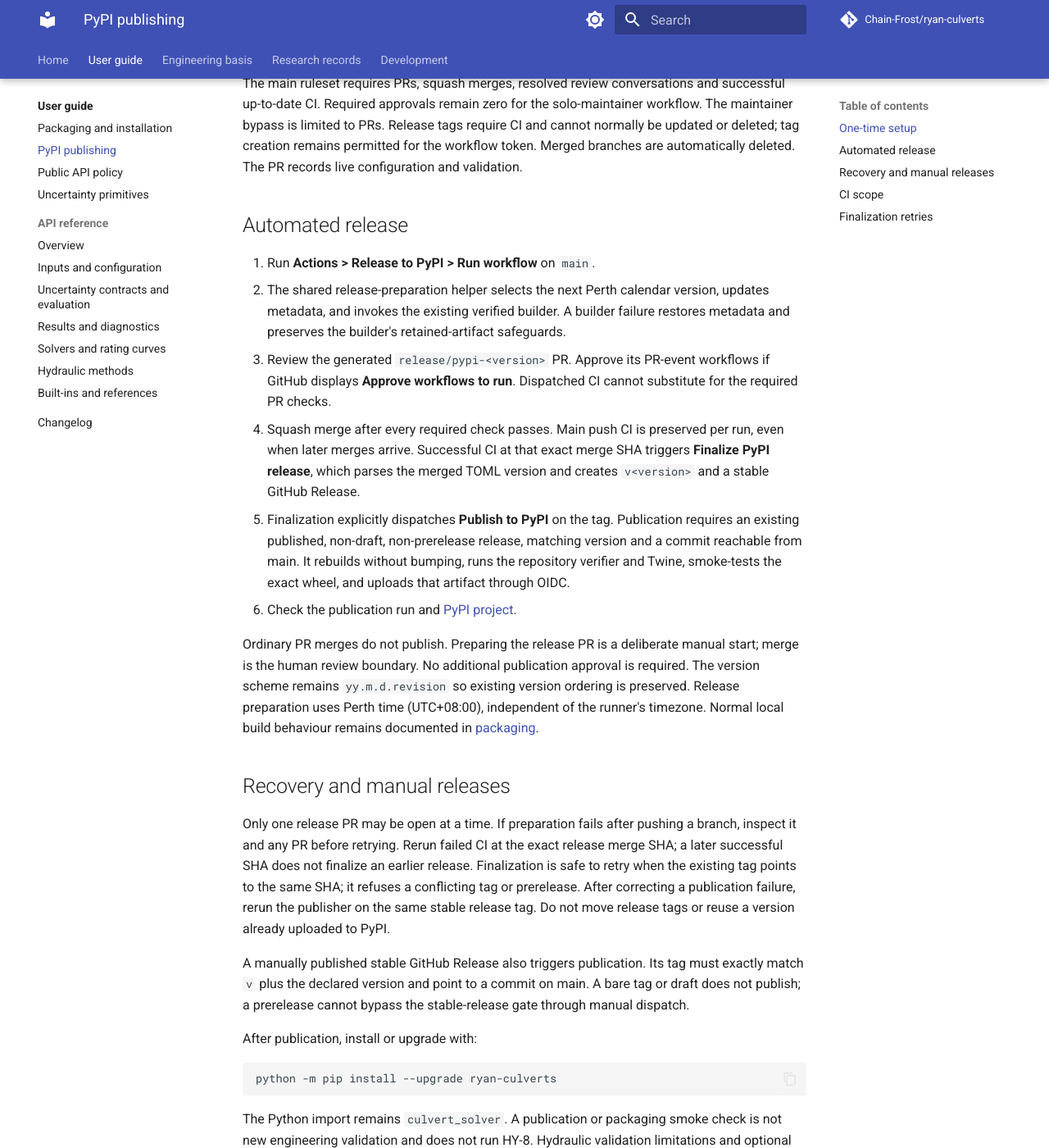
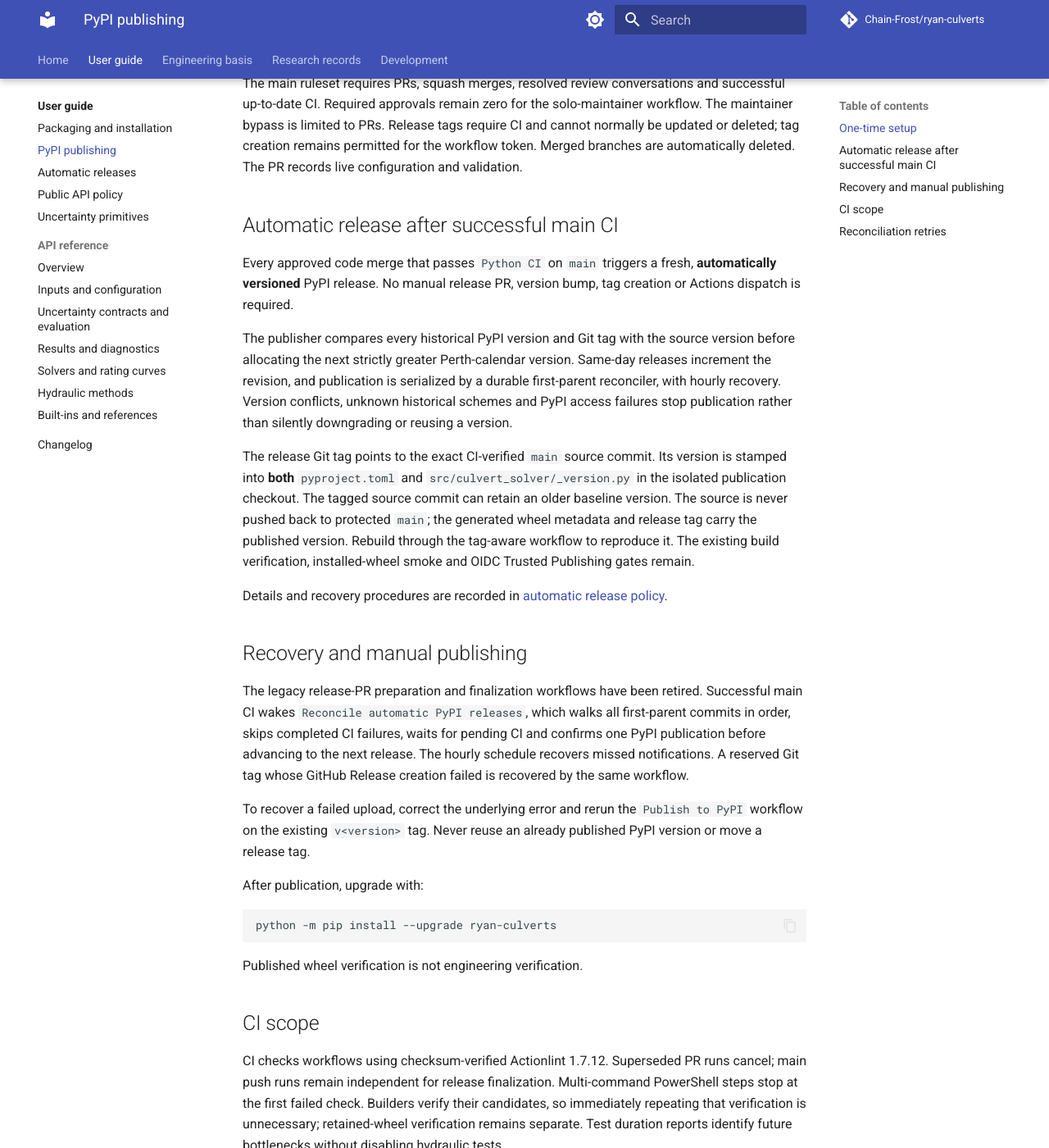
Before and after one commit to Chain-Frost/ryan-culverts, an MkDocs documentation site: the page built from docs/pypi_publishing.md, in a window 1280 px wide and 1400 px high, scrolled down 681 px. Shown: the whole window at 82% size. Built offline with MkDocs 1.6.1 and Material for MkDocs 9.7.7, drawn with Linux system fonts in a browser that asks for light colours; comment, search, counter and statistics services are not loaded; some of the changed text lies outside the part shown.

Commit message:
[ci] Publish each successful main merge with monotonic PyPI versions (#34)
* feat(ci): allocate monotonic PyPI versions and stamp release checkouts

* test(ci): cover release version ordering and stamp safety

* ci: automatically publish each successful main revision with monotonic calendar versions

* fix(ci): verify release tag maps exactly to tested main revision

* docs(ci): describe automated main publishing, provenance and failure gates

* fix(ci): close GitHub Actions expressions in release workflow

* style(ci): comply with exception-message lint rules

* fix(ci): validate queued publication workflow and Python lint

* fix(ci): validate queued publication workflow and Python lint

* style(ci): conform to Ruff formatter

* style(ci): conform to Ruff formatter

* test(ci): explicitly match release validation errors

* style(ci): document release CLI entry point

* fix(ci): narrow optional source match for strict Pyright

* docs(ci): register automatic release guide in strict MkDocs navigation

* docs(ci): describe direct automatic publication instead of legacy manual release PRs

* chore: ignore generated dist distribution artifacts

* ci: build from sources before verifying freshly generated wheel

* chore: untrack generated distribution wheel (preserve Git history)

* fix(ci): use tag-scoped OIDC publisher with idempotent version guard

* ci: reconcile every successful main commit in durable ancestry-ordered PyPI releases

* fix(ci): close workflow expressions for actionlint

* fix(ci): close workflow expressions for actionlint

* ci: retire legacy release PR creation and finalizer to prevent dual publishing

* ci: retire legacy release PR creation and finalizer to prevent dual publishing

* fix(ci): parse full TOML project section, recover tag-only releases and skip failed CI safely

* fix(ci): validate tagged source against complete TOML project table

* docs(ci): replace obsolete release-PR guidance with durable tag-scoped publishing

* docs(ci): document durable first-parent recovery and retired legacy finalizer

````diff
--- /dev/null
+++ b/docs/AUTO_PYPI_RELEASES.md
@@ -0,0 +1,59 @@
+# Automatic PyPI releases from successful main CI
+
+The GitHub Actions workflow `.github/workflows/auto-publish.yml`
+reconciles GitHub's durable `main` commit history after successful
+`Python CI` push runs and hourly. No release PR or manual workflow
+dispatch is required. `pypi-publish.yml` builds and publishes **on
+a release-tag ref**, which is permitted by the `pypi` environment.
+
+## Processing and provenance
+
+1. Check out release tooling from a main commit verified by successful
+   Python CI, never a newer unverified commit.
+2. Enumerate first-parent main commits since the last tagged release.
+   GitHub concurrency may replace a pending workflow run, so the
+   reconciler scans the entire backlog every time. The hourly schedule
+   recovers missed events. A CI run still in progress blocks later
+   releases. Completed unsuccessful CI runs are skipped.
+3. Process eligible source commits in ancestry order, preserving version
+   and source ordering even if newer CI finishes first.
+4. Select a Perth-calendar version strictly newer than the source
+   version, every existing PyPI version and reserved Git tags.
+5. Atomically reserve a lightweight tag on the exact verified source SHA.
+   When a tag is already present for that SHA, reuse it. If a reserved
+   tag lacks a GitHub Release, create that Release on retry.
+6. Dispatch `pypi-publish.yml` on that `v<version>` tag. The tag
+   identifies the verified source commit. Stamp version metadata into
+   the temporary build checkout; do not push changes to protected main.
+7. Build and inspect the wheel, test its installed copy, verify that
+   no equal or newer PyPI version exists, then publish through OIDC
+   Trusted Publishing. Do not advance to a later eligible commit until
+   this version's publication is confirmed.
+
+## Failure and recovery
+
+- The former `Release to PyPI` and `Finalize PyPI release` workflows
+  are retired. This eliminates racing duplicate tag creators.
+- Existing published tags are no-ops on rerun, even if newer versions exist.
+- A missing GitHub Release after atomic tag creation is recoverable.
+- If publication fails, inspect its tag-scoped run. Fix the error and
+  rerun `Publish to PyPI` on that same tag if still newer than the
+  registry. Never retag or overwrite a published version.
+- Unknown historical versions, registry failures, tag collisions,
+  non-main source commits, and unresolved publication failures stop
+  publication rather than silently breaking version monotonicity.
+- GitHub can replace a pending reconciler wake-up, but cannot remove
+  commits from main history. The next wake-up or hourly run rescans the
+  backlog, so eligible revisions are not omitted by lossy concurrency.
+
+## Rebuilding a historical release
+
+The release tag points at the original verified source commit. Its
+`pyproject.toml` can contain an older baseline version. The release
+workflow stamps the tag version into the publication checkout before
+building; a plain `python -m build` of an unstamped checkout is *not*
+a byte-for-byte reconstruction of the published version.
+
+No Git history rewriting or version commits to `main` are needed.
+Local `dist/` artifacts are ignored by Git and CI builds them from
+scratch.
--- a/docs/pypi_publishing.md
+++ b/docs/pypi_publishing.md
@@ -14,9 +14,7 @@
 | Workflow filename | `pypi-publish.yml` |
 | Environment | `pypi` |
 
-The GitHub `pypi` environment allows `v*` tags without a required reviewer, so publication
-is automatic after release validation. Actions must be allowed to create PRs; the
-workflows request write permissions only in the preparation/finalization jobs.
+The GitHub `pypi` environment allows `v*` tags without a required reviewer. The reconciler needs permission to create tags, GitHub Releases and dispatch tag-scoped publisher workflows; the publisher uses PyPI Trusted Publishing.
 No PyPI API token or GitHub personal access token is stored.
 A pending publisher does not reserve the project name.
 
@@ -26,53 +24,51 @@
 updated or deleted; tag creation remains permitted for the workflow token. Merged
 branches are automatically deleted. The PR records live configuration and validation.
 
-## Automated release
+## Automatic release after successful main CI
 
-1. Run **Actions > Release to PyPI > Run workflow** on `main`.
-2. The shared release-preparation helper selects the next Perth calendar version,
-   updates metadata, and invokes the existing verified builder. A builder failure
-   restores metadata and preserves the builder's retained-artifact safeguards.
-3. Review the generated `release/pypi-<version>` PR. Approve its PR-event workflows
-   if GitHub displays **Approve workflows to run**. Dispatched CI cannot substitute
-   for the required PR checks.
-4. Squash merge after every required check passes. Main push CI is preserved per run,
-   even when later merges arrive. Successful CI at that exact merge SHA triggers
-   **Finalize PyPI release**, which parses the merged TOML version and creates
-   `v<version>` and a stable GitHub Release.
-5. Finalization explicitly dispatches **Publish to PyPI** on the tag. Publication
-   requires an existing published, non-draft, non-prerelease release, matching version
-   and a commit reachable from main. It rebuilds without bumping, runs the repository
-   verifier and Twine, smoke-tests the exact wheel, and uploads that artifact through OIDC.
-6. Check the publication run and [PyPI project](https://pypi.org/project/ryan-culverts/).
+Every approved code merge that passes `Python CI` on `main` triggers a
+fresh, **automatically versioned** PyPI release. No manual release PR,
+version bump, tag creation or Actions dispatch is required.
 
-Ordinary PR merges do not publish. Preparing the release PR is a deliberate manual start;
-merge is the human review boundary. No additional publication approval is required.
-The version scheme remains `yy.m.d.revision` so existing version ordering is preserved.
-Release preparation uses Perth time (UTC+08:00), independent of the runner's timezone.
-Normal local build behaviour remains documented in [packaging](packaging.md).
+The publisher compares every historical PyPI version and Git tag with the
+source version before allocating the next strictly greater Perth-calendar
+version. Same-day releases increment the revision, and publication is
+serialized by a durable first-parent reconciler, with hourly recovery. Version conflicts, unknown
+historical schemes and PyPI access failures stop publication rather than
+silently downgrading or reusing a version.
 
-## Recovery and manual releases
+The release Git tag points to the exact CI-verified `main` source commit.
+Its version is stamped into **both** `pyproject.toml` and
+`src/culvert_solver/_version.py` in the isolated publication checkout.
+The tagged source commit can retain an older baseline version. The source
+is never pushed back to protected `main`; the generated wheel metadata and
+release tag carry the published version. Rebuild through the tag-aware
+workflow to reproduce it. The existing build verification, installed-wheel
+smoke and OIDC Trusted Publishing gates remain.
 
-Only one release PR may be open at a time. If preparation fails after pushing a branch,
-inspect it and any PR before retrying. Rerun failed CI at the exact release merge SHA;
-a later successful SHA does not finalize an earlier release. Finalization is safe to retry
-when the existing tag points to the same SHA; it refuses a conflicting tag or prerelease.
-After correcting a publication failure, rerun the publisher on the same stable release tag.
-Do not move release tags or reuse a version already uploaded to PyPI.
+Details and recovery procedures are recorded in
+[automatic release policy](AUTO_PYPI_RELEASES.md).
 
-A manually published stable GitHub Release also triggers publication. Its tag must exactly
-match `v` plus the declared version and point to a commit on main. A bare tag or draft does
-not publish; a prerelease cannot bypass the stable-release gate through manual dispatch.
+## Recovery and manual publishing
 
-After publication, install or upgrade with:
+The legacy release-PR preparation and finalization workflows have been retired.
+Successful main CI wakes `Reconcile automatic PyPI releases`, which walks all
+first-parent commits in order, skips completed CI failures, waits for pending CI
+and confirms one PyPI publication before advancing to the next release. The
+hourly schedule recovers missed notifications. A reserved Git tag whose GitHub
+Release creation failed is recovered by the same workflow.
+
+To recover a failed upload, correct the underlying error and rerun the
+`Publish to PyPI` workflow on the existing `v<version>` tag. Never reuse
+an already published PyPI version or move a release tag.
+
+After publication, upgrade with:
 
 ```powershell
 python -m pip install --upgrade ryan-culverts
 ```
 
-The Python import remains `culvert_solver`. A publication or packaging smoke check is not
-new engineering validation and does not run HY-8. Hydraulic validation limitations and
-optional local executable checks remain unchanged.
+Published wheel verification is not engineering verification.
 
 ## CI scope
 
@@ -96,10 +92,9 @@
 upload. Publish run-hy8 before testing the optional ryan-culverts external-validation
 extra; that extra now resolves run-hy8 from PyPI rather than from Git.
 
-## Finalization retries
+## Reconciliation retries
 
-Finalization checks PyPI before dispatching publication. If the version already exists,
-it skips dispatch; if publication for that SHA is active, it also skips duplicate work.
-A missing version with no active run can be dispatched again after a failed attempt.
-Unexpected PyPI responses or lookup timeouts fail visibly rather than guessing. Existing
-tag/SHA and stable-release checks still apply before these recovery decisions.
+Inspect the existing tagged release if publication fails. The scheduled
+reconciler retries incomplete tag/release creation but does not overwrite
+published distributions or publish a later source commit ahead of a failed
+release.
--- a/mkdocs.yml
+++ b/mkdocs.yml
@@ -61,6 +61,7 @@
   - User guide:
       - Packaging and installation: packaging.md
       - PyPI publishing: pypi_publishing.md
+      - Automatic releases: AUTO_PYPI_RELEASES.md
       - Public API policy: public_api.md
       - Uncertainty primitives: uncertainty.md
       - API reference:
````
Also changed, not shown: 9 other files.
